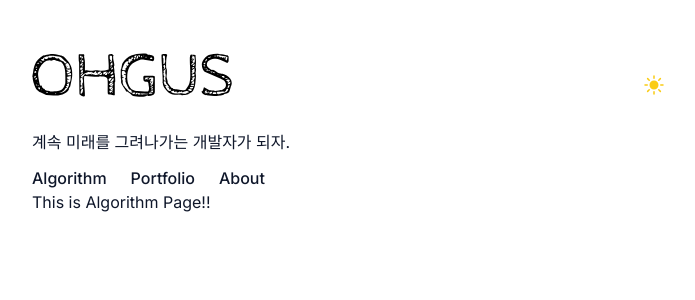
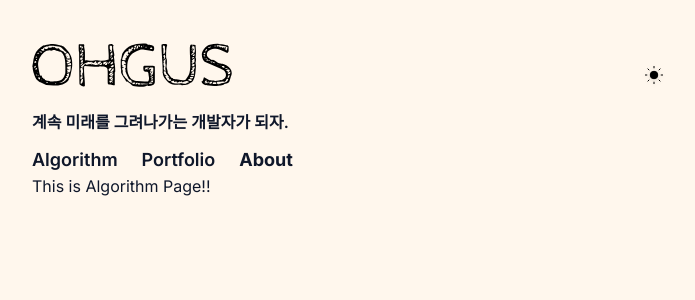
Before and after one commit to ohgus/oms_blog, a Next.js app: page /algorithm in a window 1280 px wide. Shown: the top 300 px of the page, without its empty margins (288-983 px from the left). Built offline with nearby package versions, Linux system fonts and the light colour scheme.

Commit message:
change color options

```diff
--- a/app/layout.tsx
+++ b/app/layout.tsx
@@ -1,10 +1,8 @@
-import Link from "next/link"
 import "./globals.css"
 import { Inter } from "next/font/google"
 import { Providers } from "./providers";
 import { Analytics } from "@/components/analytics"
-import { ModeToggle } from "@/components/mode-toggle"
-import CabinLogo from "@/components/icons/cabinLogo"
+import Header from "@/components/layout/header";
 
 const inter = Inter({ subsets: ["latin"] })
 
@@ -21,24 +19,11 @@ export default function RootLayout({ children }: RootLayoutProps) {
   return (
     <html lang="ko">
       <body
-        className={`antialiased min-h-screen bg-white dark:bg-stone-900 text-slate-900 dark:text-slate-50 ${inter.className}`}
+        className={`antialiased min-h-screen bg-orange-50 dark:bg-stone-800 text-slate-900 dark:text-slate-50 ${inter.className}`}
       >
         <Providers>
           <div className="max-w-2xl mx-auto py-10 px-4">
-            <header>
-              <div className="flex items-center justify-between">
-              <CabinLogo />
-              <ModeToggle />
-              </div>
-              <p className="mb-3">계속 미래를 그려나가는 개발자가 되자.</p>
-              <div className="flex items-center justify-between">
-                <nav className="ml-0 mr-4 text-m font-medium space-x-6">
-                  <Link href="/algorithm">Algorithm</Link>
-                  <Link href="/portfolio">Portfolio</Link>
-                  <Link href="/about">About</Link>
-                </nav>
-              </div>
-            </header>
+            <Header />
             <main>{children}</main>
           </div>
           <Analytics />
--- a/app/page.tsx
+++ b/app/page.tsx
@@ -7,9 +7,9 @@ export default function Home() {
       {allPosts.map((post) => (
         <article key={post._id}>
           <Link href={post.slug}>
-            <h2>{post.title}</h2>
+            <h3>{post.title}</h3>
           </Link>
-          {post.description && <p>{post.description}</p>}
+          {post.description && <p className="font-semibold">{post.description}</p>}
         </article>
       ))}
     </div>
--- a/components/icons/cabinLogo.tsx
+++ b/components/icons/cabinLogo.tsx
@@ -3,7 +3,7 @@ export default function CabinLogo() {
         <a href="/">
             <svg
                 width="200"
-                height="70"
+                height="50"
                 viewBox="0 0 322 70"
                 fill="currentColor"
                 className="mb-5 text-black dark:text-white"
--- a/components/icons/moon.tsx
+++ b/components/icons/moon.tsx
@@ -4,12 +4,10 @@ export default function Moon() {
           xmlns="http://www.w3.org/2000/svg"
           fill="currentColor"
           viewBox="0 0 24 24"
-          strokeWidth={1.5}
-          stroke="currentColor"
-          className="w-6 h-6 text-blue-400 drop-shadow-base">
+          className="w-6 h-6 text-cyan-300 drop-shadow hover:text-cyan-500">
           <path
-            strokeLinecap="round"
-            strokeLinejoin="round"
+            fillRule="evenodd"
+            clipRule="evenodd"
             d="M21.752 15.002A9.718 9.718 0 0118 15.75c-5.385 0-9.75-4.365-9.75-9.75 0-1.33.266-2.597.748-3.752A9.753 9.753 0 003 11.25C3 16.635 7.365 21 12.75 21a9.753 9.753 0 009.002-5.998z"
           />
         </svg>
--- a/components/icons/sun.tsx
+++ b/components/icons/sun.tsx
@@ -4,12 +4,11 @@ export default function Sun() {
           xmlns="http://www.w3.org/2000/svg"
           fill="currentColor"
           viewBox="0 0 24 24"
-          strokeWidth={1.5}
           stroke="currentColor"
-          className="w-6 h-6 text-yellow-400 drop-shadow-base">
+          className="w-6 h-6 text-black drop-shadow hover:text-yellow-400">
           <path
-            strokeLinecap="round"
-            strokeLinejoin="round"
+            fillRule="evenodd"
+            clipRule="evenodd"
             d="M12 3v2.25m6.364.386l-1.591 1.591M21 12h-2.25m-.386 6.364l-1.591-1.591M12 18.75V21m-4.773-4.227l-1.591 1.591M5.25 12H3m4.227-4.773L5.636 5.636M15.75 12a3.75 3.75 0 11-7.5 0 3.75 3.75 0 017.5 0z"
           />
         </svg>
```
